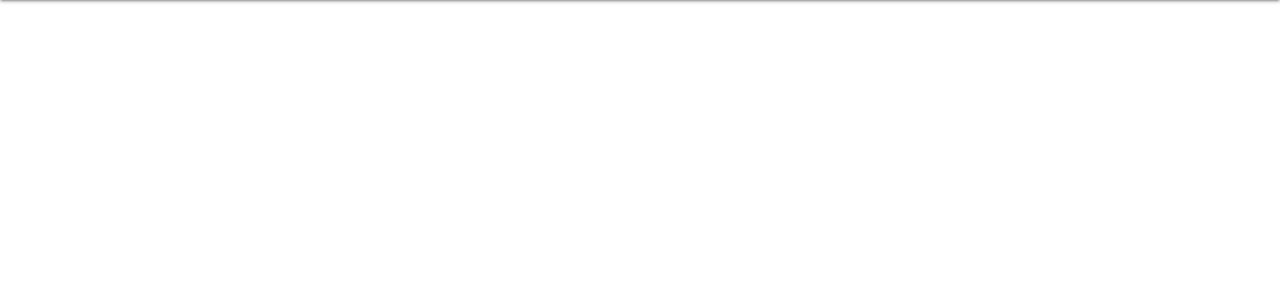
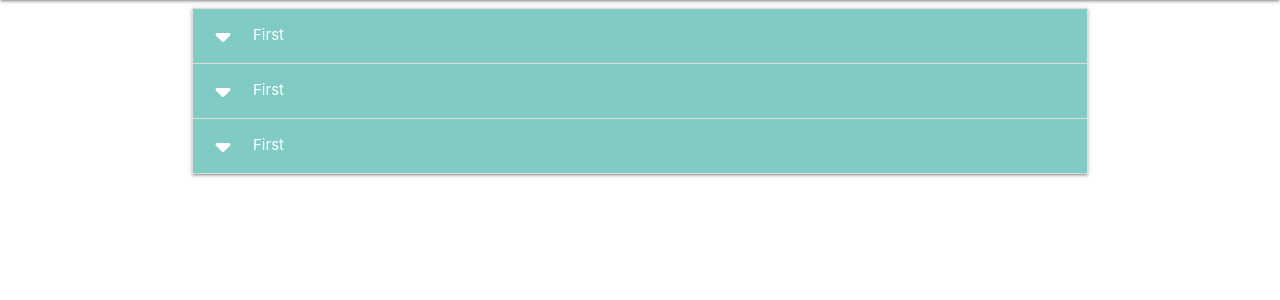
Before and after one commit to Jenkimdev/recipe-book, a Flask app: page / in a window 1280 px wide. Shown: the part 64-364 px from the top of the page. Run offline with Flask 3, Linux system fonts and the light colour scheme; data that the repository does not hold is empty; some libraries are stand-ins or nearby versions.

Commit message:
Add and initialise collapsible to hold recipes

```diff
--- a/static/js/script.js
+++ b/static/js/script.js
@@ -1,3 +1,7 @@
 $(document).ready(function(){
     $(".sidenav").sidenav();
   });
+
+  $(document).ready(function(){
+    $('.collapsible').collapsible();
+  });
--- a/templates/recipes.html
+++ b/templates/recipes.html
@@ -11,4 +11,19 @@
         {{ recipe.credit }}<br>
     {% endfor %}
 
+    <ul class="collapsible">
+        <li>
+            <div class="collapsible-header teal lighten-3 white-text"><i class="fas fa-caret-down"></i>First</div>
+            <div class="collapsible-body"><span>Lorem ipsum dolor sit amet.</span></div>
+        </li>
+        <li>
+            <div class="collapsible-header teal lighten-3 white-text"><i class="fas fa-caret-down"></i>First</div>
+            <div class="collapsible-body"><span>Lorem ipsum dolor sit amet.</span></div>
+        </li>
+        <li>
+            <div class="collapsible-header teal lighten-3 white-text"><i class="fas fa-caret-down"></i>First</div>
+            <div class="collapsible-body"><span>Lorem ipsum dolor sit amet.</span></div>
+        </li>
+      </ul>
+
 {% endblock %}
```
